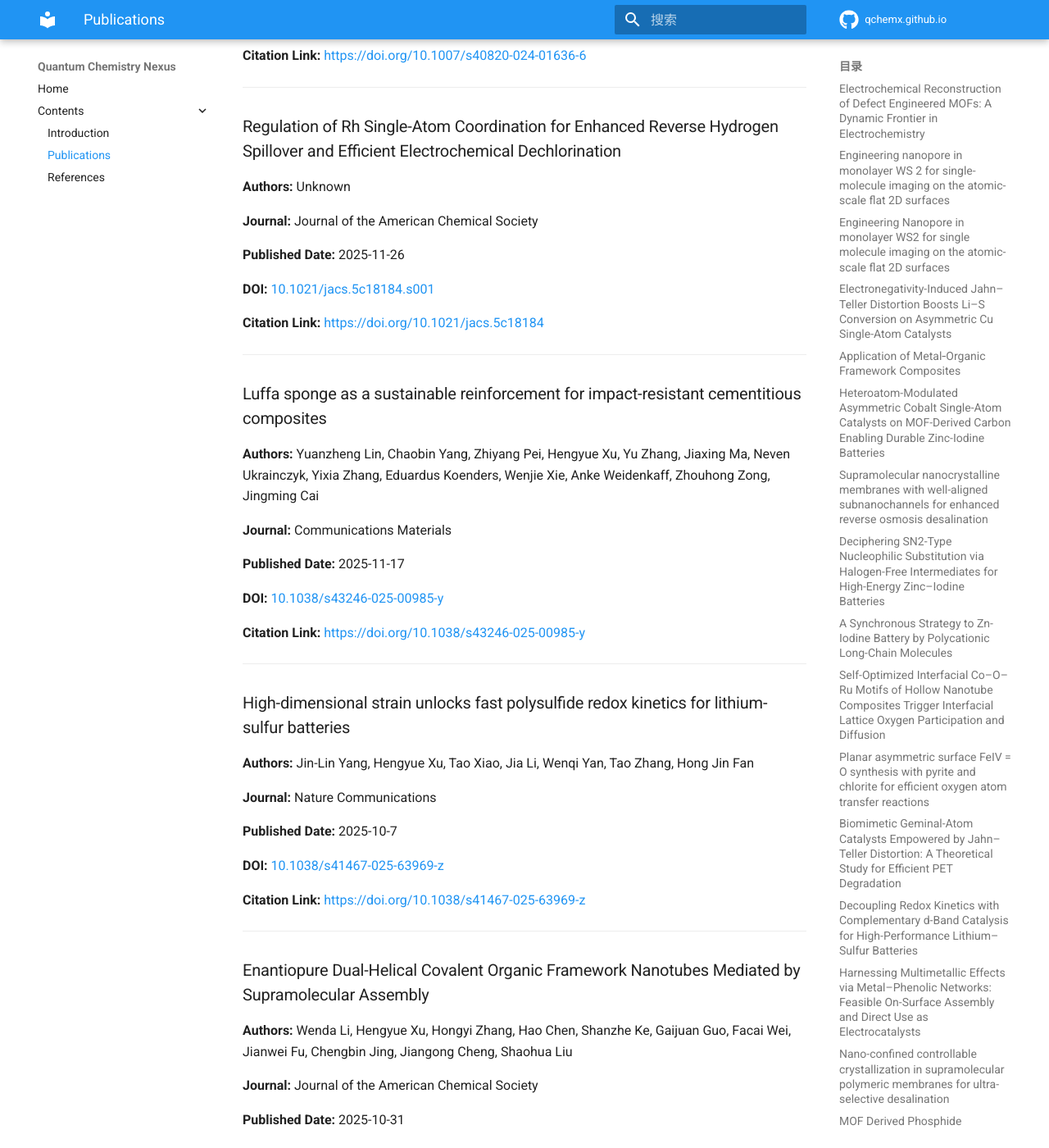
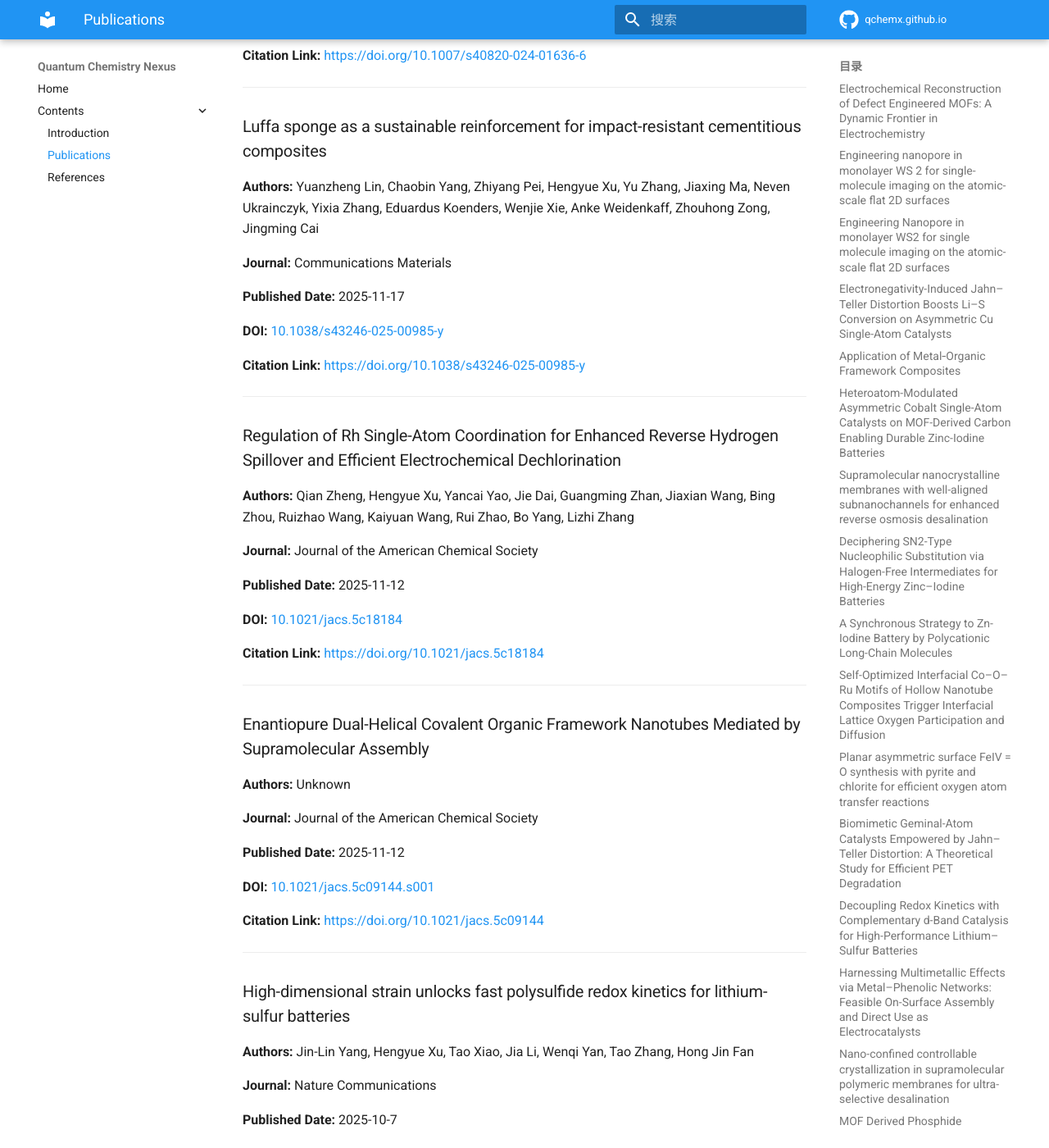
Before and after one commit to QChemX/qchemx.github.io, an MkDocs documentation site: the page built from docs/publications.md, in a window 1280 px wide and 1400 px high, scrolled down 6993 px. Shown: the whole window at 82% size. Built offline with MkDocs 1.6.1 and Material for MkDocs 9.7.7, drawn with Linux system fonts in a browser that asks for light colours; comment, search, counter and statistics services are not loaded; some of the changed text lies outside the part shown.

Commit message:
[orcid sync] Update publications

```diff
--- a/docs/publications.md
+++ b/docs/publications.md
@@ -326,22 +326,6 @@ This page was generated automatically.
 
 ---
 
-### Regulation of Rh Single-Atom Coordination for Enhanced Reverse Hydrogen Spillover and Efficient Electrochemical Dechlorination
-
-**Authors:** Unknown
-
-**Journal:** Journal of the American Chemical Society
-
-**Published Date:** 2025-11-26
-
-**DOI:** [10.1021/jacs.5c18184.s001](https://doi.org/10.1021/jacs.5c18184.s001)
-
-**Citation Link:** [https://doi.org/10.1021/jacs.5c18184](https://doi.org/10.1021/jacs.5c18184)
-
-
-
----
-
 ### Luffa sponge as a sustainable reinforcement for impact-resistant cementitious composites
 
 **Authors:** Yuanzheng Lin, Chaobin Yang, Zhiyang Pei, Hengyue Xu, Yu Zhang, Jiaxing Ma, Neven Ukrainczyk, Yixia Zhang, Eduardus Koenders, Wenjie Xie, Anke Weidenkaff, Zhouhong Zong, Jingming Cai
@@ -358,6 +342,38 @@ This page was generated automatically.
 
 ---
 
+### Regulation of Rh Single-Atom Coordination for Enhanced Reverse Hydrogen Spillover and Efficient Electrochemical Dechlorination
+
+**Authors:** Qian Zheng, Hengyue Xu, Yancai Yao, Jie Dai, Guangming Zhan, Jiaxian Wang, Bing Zhou, Ruizhao Wang, Kaiyuan Wang, Rui Zhao, Bo Yang, Lizhi Zhang
+
+**Journal:** Journal of the American Chemical Society
+
+**Published Date:** 2025-11-12
+
+**DOI:** [10.1021/jacs.5c18184](https://doi.org/10.1021/jacs.5c18184)
+
+**Citation Link:** [https://doi.org/10.1021/jacs.5c18184](https://doi.org/10.1021/jacs.5c18184)
+
+
+
+---
+
+### Enantiopure Dual-Helical Covalent Organic Framework Nanotubes Mediated by Supramolecular Assembly
+
+**Authors:** Unknown
+
+**Journal:** Journal of the American Chemical Society
+
+**Published Date:** 2025-11-12
+
+**DOI:** [10.1021/jacs.5c09144.s001](https://doi.org/10.1021/jacs.5c09144.s001)
+
+**Citation Link:** [https://doi.org/10.1021/jacs.5c09144](https://doi.org/10.1021/jacs.5c09144)
+
+
+
+---
+
 ### High-dimensional strain unlocks fast polysulfide redox kinetics for lithium-sulfur batteries
 
 **Authors:** Jin-Lin Yang, Hengyue Xu, Tao Xiao, Jia Li, Wenqi Yan, Tao Zhang, Hong Jin Fan
@@ -369,22 +385,6 @@ This page was generated automatically.
 **DOI:** [10.1038/s41467-025-63969-z](https://doi.org/10.1038/s41467-025-63969-z)
 
 **Citation Link:** [https://doi.org/10.1038/s41467-025-63969-z](https://doi.org/10.1038/s41467-025-63969-z)
-
-
-
----
-
-### Enantiopure Dual-Helical Covalent Organic Framework Nanotubes Mediated by Supramolecular Assembly
-
-**Authors:** Wenda Li, Hengyue Xu, Hongyi Zhang, Hao Chen, Shanzhe Ke, Gaijuan Guo, Facai Wei, Jianwei Fu, Chengbin Jing, Jiangong Cheng, Shaohua Liu
-
-**Journal:** Journal of the American Chemical Society
-
-**Published Date:** 2025-10-31
-
-**DOI:** [10.1021/jacs.5c09144](https://doi.org/10.1021/jacs.5c09144)
-
-**Citation Link:** [https://doi.org/10.1021/jacs.5c09144](https://doi.org/10.1021/jacs.5c09144)
 
 
 
```
Also changed, not shown: other parts of docs/publications.md (+2 -2 lines).
